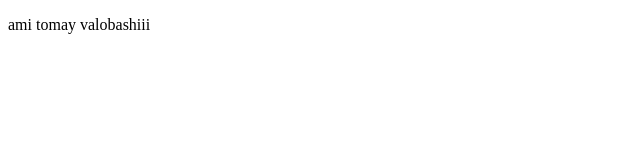
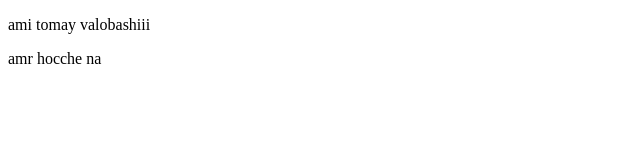
Before and after one commit to RahmanRakibur/my-first-github-repo, a plain HTML site: page index.html in a window 1280 px wide. Shown: the full height of the page, 0-640 px from the left. Drawn offline with Linux system fonts and the light colour scheme.

Commit message:
my first github repo

```diff
--- a/index.html
+++ b/index.html
@@ -11,6 +11,7 @@
 
 <body>
   <p>ami tomay valobashiii</p>
+  <p>amr hocche na</p>
 </body>
 
 </html>
```
